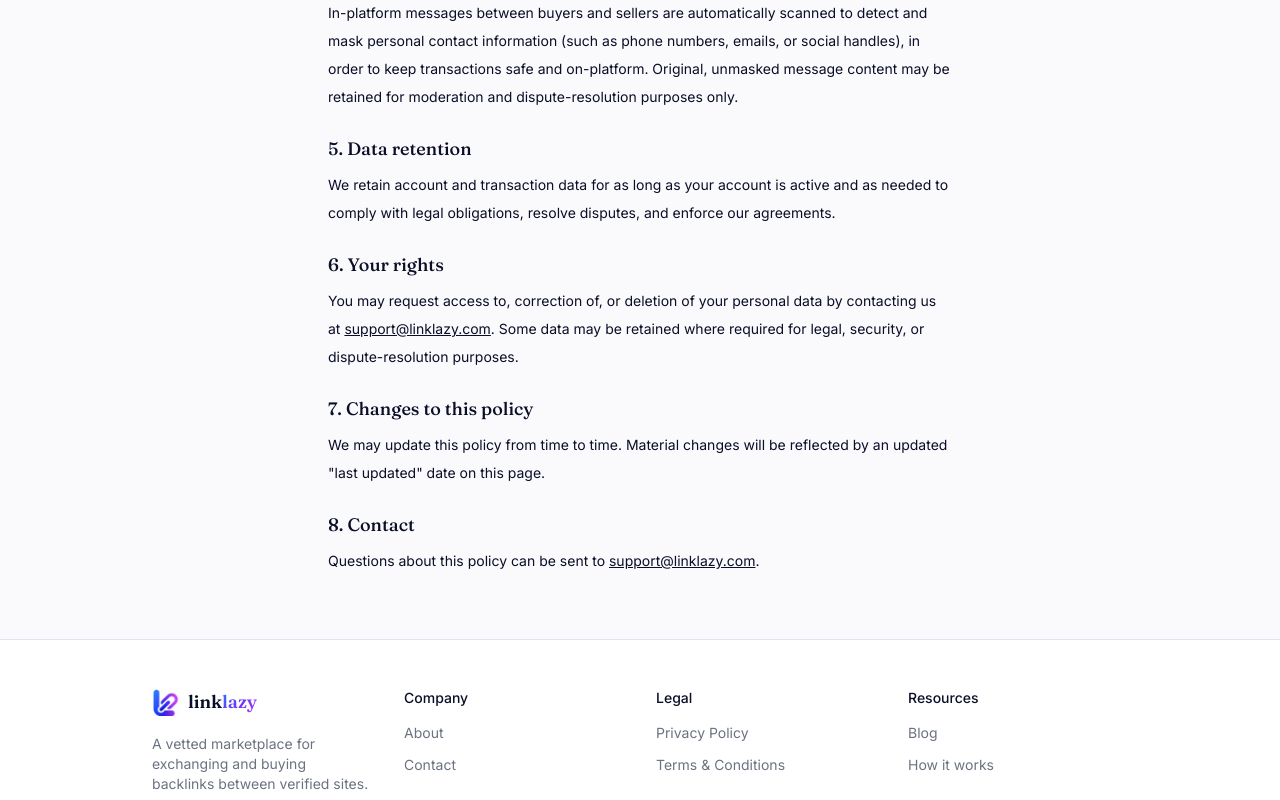
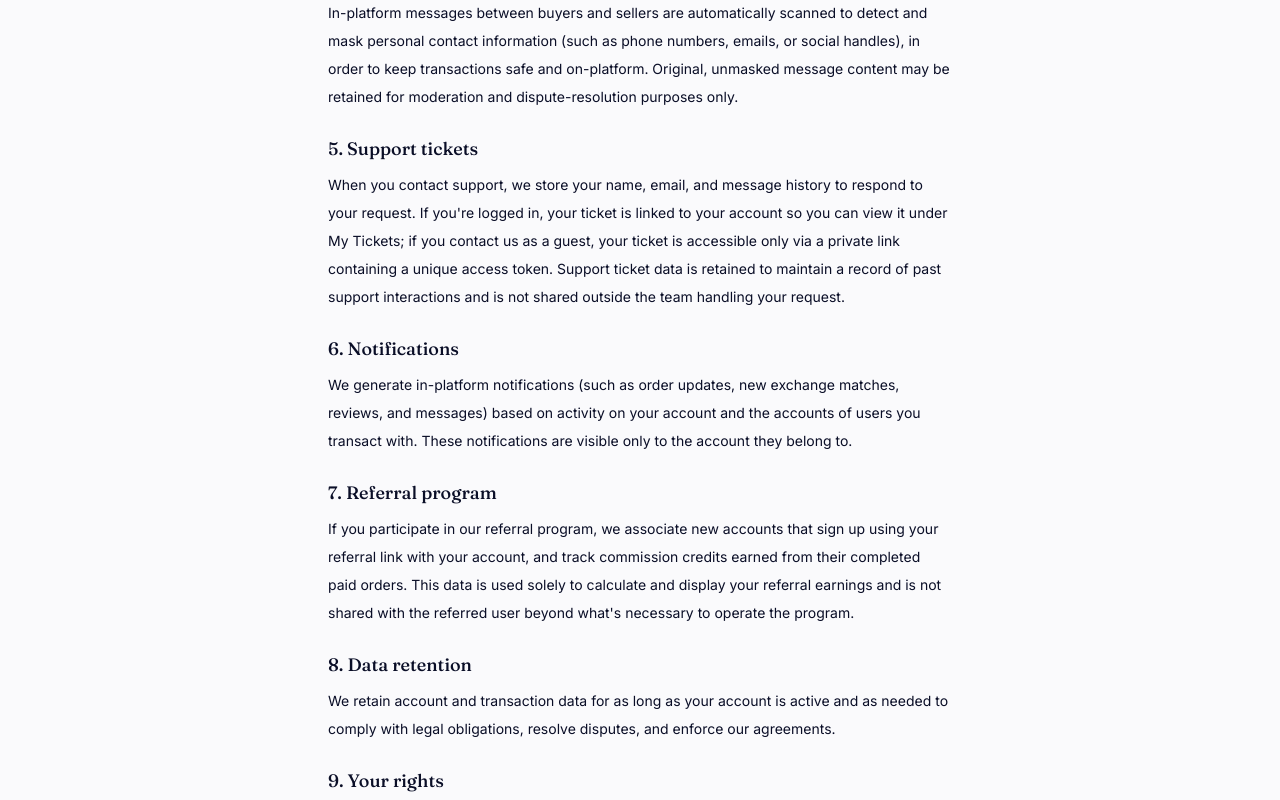
Before and after one commit to linklazycom/linklazy, a Next.js app: page /privacy in a window 1280 px wide. Shown: the part 780-1580 px from the top of the page. Built offline with nearby package versions, Linux system fonts and the light colour scheme; no server answers; the database is empty.

Commit message:
upDateNEW

```diff
--- a/app/(marketing)/privacy/page.tsx
+++ b/app/(marketing)/privacy/page.tsx
@@ -59,7 +59,40 @@ export default async function PrivacyPage() {
           </p>
         </section>
         <section>
-          <h2 className="mb-2 font-display text-lg font-medium">5. Data retention</h2>
+          <h2 className="mb-2 font-display text-lg font-medium">5. Support tickets</h2>
+          <p>
+            When you contact support, we store your name, email, and message
+            history to respond to your request. If you're logged in, your
+            ticket is linked to your account so you can view it under My
+            Tickets; if you contact us as a guest, your ticket is accessible
+            only via a private link containing a unique access token. Support
+            ticket data is retained to maintain a record of past support
+            interactions and is not shared outside the team handling your
+            request.
+          </p>
+        </section>
+        <section>
+          <h2 className="mb-2 font-display text-lg font-medium">6. Notifications</h2>
+          <p>
+            We generate in-platform notifications (such as order updates, new
+            exchange matches, reviews, and messages) based on activity on
+            your account and the accounts of users you transact with. These
+            notifications are visible only to the account they belong to.
+          </p>
+        </section>
+        <section>
+          <h2 className="mb-2 font-display text-lg font-medium">7. Referral program</h2>
+          <p>
+            If you participate in our referral program, we associate new
+            accounts that sign up using your referral link with your
+            account, and track commission credits earned from their
+            completed paid orders. This data is used solely to calculate and
+            display your referral earnings and is not shared with the
+            referred user beyond what's necessary to operate the program.
+          </p>
+        </section>
+        <section>
+          <h2 className="mb-2 font-display text-lg font-medium">8. Data retention</h2>
           <p>
             We retain account and transaction data for as long as your
             account is active and as needed to comply with legal obligations,
@@ -67,7 +100,7 @@ export default async function PrivacyPage() {
           </p>
         </section>
         <section>
-          <h2 className="mb-2 font-display text-lg font-medium">6. Your rights</h2>
+          <h2 className="mb-2 font-display text-lg font-medium">9. Your rights</h2>
           <p>
             You may request access to, correction of, or deletion of your
             personal data by contacting us at{" "}
@@ -79,7 +112,7 @@ export default async function PrivacyPage() {
           </p>
         </section>
         <section>
-          <h2 className="mb-2 font-display text-lg font-medium">7. Changes to this policy</h2>
+          <h2 className="mb-2 font-display text-lg font-medium">10. Changes to this policy</h2>
           <p>
             We may update this policy from time to time. Material changes
             will be reflected by an updated &quot;last updated&quot; date on
@@ -87,7 +120,7 @@ export default async function PrivacyPage() {
           </p>
         </section>
         <section>
-          <h2 className="mb-2 font-display text-lg font-medium">8. Contact</h2>
+          <h2 className="mb-2 font-display text-lg font-medium">11. Contact</h2>
           <p>
             Questions about this policy can be sent to{" "}
             <a href={`mailto:${email}`} className="underline">
--- /dev/null
+++ b/app/(marketing)/referrals/page.tsx
@@ -0,0 +1,117 @@
+import type { Metadata } from "next";
+import Link from "next/link";
+import { Button } from "@/components/ui/button";
+import { createClient } from "@/lib/supabase/server";
+
+export const metadata: Metadata = {
+  title: "Referral Program",
+  description: "Earn 50% of LinkLazy's commission by referring new members.",
+};
+
+const STEPS = [
+  {
+    n: "1",
+    title: "Get your link",
+    body: "Every LinkLazy account has a unique referral link, found under Dashboard → Referrals.",
+  },
+  {
+    n: "2",
+    title: "Share it",
+    body: "Send it to anyone who might buy or sell backlinks — a fellow SEO, agency, or site owner.",
+  },
+  {
+    n: "3",
+    title: "Earn automatically",
+    body: "When someone you referred completes a paid order, 50% of LinkLazy's commission on that order is credited to your account — no manual claiming needed.",
+  },
+];
+
+export default async function ReferralsMarketingPage() {
+  const supabase = await createClient();
+  const {
+    data: { user },
+  } = await supabase.auth.getUser();
+
+  return (
+    <main>
+      <section className="relative overflow-hidden border-b border-line bg-white text-center">
+        <div className="absolute inset-0 -z-10 bg-brand-gradient opacity-[0.05]" />
+        <div className="mx-auto max-w-2xl px-6 py-16">
+          <p className="mb-3 font-mono text-xs uppercase tracking-widest text-brand-violet">
+            Referral program
+          </p>
+          <h1 className="mb-3 font-display text-3xl font-medium">
+            Earn 50% of our commission, for every order your referrals complete
+          </h1>
+          <p className="mb-8 text-muted">
+            No cap, no expiry — every completed paid order from someone you
+            referred earns you a credit, automatically.
+          </p>
+          {user ? (
+            <Link href="/dashboard/referrals">
+              <Button size="lg">Get my referral link</Button>
+            </Link>
+          ) : (
+            <Link href="/register">
+              <Button size="lg">Sign up to get your link</Button>
+            </Link>
+          )}
+        </div>
+      </section>
+
+      <section className="mx-auto max-w-5xl px-6 py-16">
+        <h2 className="mb-10 text-center font-display text-2xl font-medium">How it works</h2>
+        <div className="grid gap-8 md:grid-cols-3">
+          {STEPS.map((s) => (
+            <div key={s.n} className="rounded-chip border border-line bg-white p-6">
+              <span className="brand-gradient-text font-display text-3xl font-semibold">{s.n}</span>
+              <p className="mb-2 mt-2 font-display text-lg font-medium">{s.title}</p>
+              <p className="text-sm text-muted">{s.body}</p>
+            </div>
+          ))}
+        </div>
+      </section>
+
+      <section className="mx-auto max-w-2xl px-6 py-16">
+        <h2 className="mb-8 text-center font-display text-2xl font-medium">FAQ</h2>
+        <div className="flex flex-col gap-6">
+          <div>
+            <p className="font-medium">Is there a limit to how much I can earn?</p>
+            <p className="mt-1 text-sm text-muted">
+              No — every completed paid order from your referrals earns a
+              credit, with no cap on the number of referrals or total
+              earnings.
+            </p>
+          </div>
+          <div>
+            <p className="font-medium">When do I get credited?</p>
+            <p className="mt-1 text-sm text-muted">
+              Automatically, as soon as a referred user's paid order is
+              marked complete. You can track every credit under Dashboard →
+              Referrals.
+            </p>
+          </div>
+          <div>
+            <p className="font-medium">How do I withdraw my earnings?</p>
+            <p className="mt-1 text-sm text-muted">
+              Credits currently accumulate as a running balance in your
+              dashboard. A withdrawal process is coming soon — see our{" "}
+              <Link href="/terms" className="underline">
+                Terms &amp; Conditions
+              </Link>{" "}
+              for the current program terms.
+            </p>
+          </div>
+          <div>
+            <p className="font-medium">Can I refer myself or use fake accounts?</p>
+            <p className="mt-1 text-sm text-muted">
+              No — self-referrals and fraudulent signups don't earn credits,
+              and abuse of the program can result in forfeited credits or
+              account suspension.
+            </p>
+          </div>
+        </div>
+      </section>
+    </main>
+  );
+}
--- a/app/(marketing)/terms/page.tsx
+++ b/app/(marketing)/terms/page.tsx
@@ -68,7 +68,20 @@ export default async function TermsPage() {
           </p>
         </section>
         <section>
-          <h2 className="mb-2 font-display text-lg font-medium">6. Disputes</h2>
+          <h2 className="mb-2 font-display text-lg font-medium">6. Referral program</h2>
+          <p>
+            Users may earn a commission credit — currently 50% of LinkLazy's
+            commission on a referred user's completed paid orders — by
+            referring new users with their unique referral link. Referral
+            credits are informational account balances until a withdrawal
+            process is made available; LinkLazy reserves the right to adjust
+            the referral commission rate, and to withhold or reverse credits
+            found to result from fraudulent, self-referred, or abusive
+            signups.
+          </p>
+        </section>
+        <section>
+          <h2 className="mb-2 font-display text-lg font-medium">7. Disputes</h2>
           <p>
             If a buyer and seller cannot resolve an issue directly through
             in-platform messaging, either party may open a dispute for admin
@@ -78,7 +91,7 @@ export default async function TermsPage() {
           </p>
         </section>
         <section>
-          <h2 className="mb-2 font-display text-lg font-medium">7. Account suspension</h2>
+          <h2 className="mb-2 font-display text-lg font-medium">8. Account suspension</h2>
           <p>
             We may suspend or terminate accounts that violate these terms,
             submit fraudulent listings, repeatedly fail to deliver on orders,
@@ -86,7 +99,7 @@ export default async function TermsPage() {
           </p>
         </section>
         <section>
-          <h2 className="mb-2 font-display text-lg font-medium">8. Limitation of liability</h2>
+          <h2 className="mb-2 font-display text-lg font-medium">9. Limitation of liability</h2>
           <p>
             LinkLazy is provided &quot;as is.&quot; We are not liable for any
             indirect, incidental, or consequential damages arising from your
@@ -96,7 +109,7 @@ export default async function TermsPage() {
           </p>
         </section>
         <section>
-          <h2 className="mb-2 font-display text-lg font-medium">9. Changes to these terms</h2>
+          <h2 className="mb-2 font-display text-lg font-medium">10. Changes to these terms</h2>
           <p>
             We may update these terms from time to time. Continued use of
             the platform after changes take effect constitutes acceptance of
@@ -104,7 +117,7 @@ export default async function TermsPage() {
           </p>
         </section>
         <section>
-          <h2 className="mb-2 font-display text-lg font-medium">10. Contact</h2>
+          <h2 className="mb-2 font-display text-lg font-medium">11. Contact</h2>
           <p>
             Questions about these terms can be sent to{" "}
             <a href={`mailto:${email}`} className="underline">
--- /dev/null
+++ b/app/api/cron/ping-search-engines/route.ts
@@ -0,0 +1,37 @@
+import { NextResponse } from "next/server";
+
+/**
+ * Pings search engines to re-fetch the sitemap. Doesn't guarantee faster
+ * indexing, but signals "something changed, come look" instead of waiting
+ * for the next scheduled crawl.
+ *
+ * Note: Google retired its public sitemap ping endpoint in 2023 — this now
+ * relies on Google Search Console's own crawl schedule, which reads the
+ * sitemap URL declared in robots.txt automatically. Bing's ping endpoint
+ * is still active as of writing and is included here.
+ */
+export async function GET(request: Request) {
+  const authHeader = request.headers.get("authorization");
+  if (authHeader !== `Bearer ${process.env.CRON_SECRET}`) {
+    return NextResponse.json({ error: "Unauthorized" }, { status: 401 });
+  }
+
+  const siteUrl = process.env.NEXT_PUBLIC_SITE_URL ?? "https://linklazy.com";
+  const sitemapUrl = `${siteUrl}/sitemap.xml`;
+
+  const results: Record<string, string> = {};
+
+  try {
+    const bingRes = await fetch(
+      `https://www.bing.com/ping?sitemap=${encodeURIComponent(sitemapUrl)}`
+    );
+    results.bing = bingRes.ok ? "pinged" : `failed (${bingRes.status})`;
+  } catch (e) {
+    results.bing = `error: ${e instanceof Error ? e.message : "unknown"}`;
+  }
+
+  results.google =
+    "skipped — Google retired the public sitemap ping endpoint in 2023; submit the sitemap once in Google Search Console instead (see notes below)";
+
+  return NextResponse.json({ sitemapUrl, results });
+}
```
Also changed, not shown: vercel.json.
